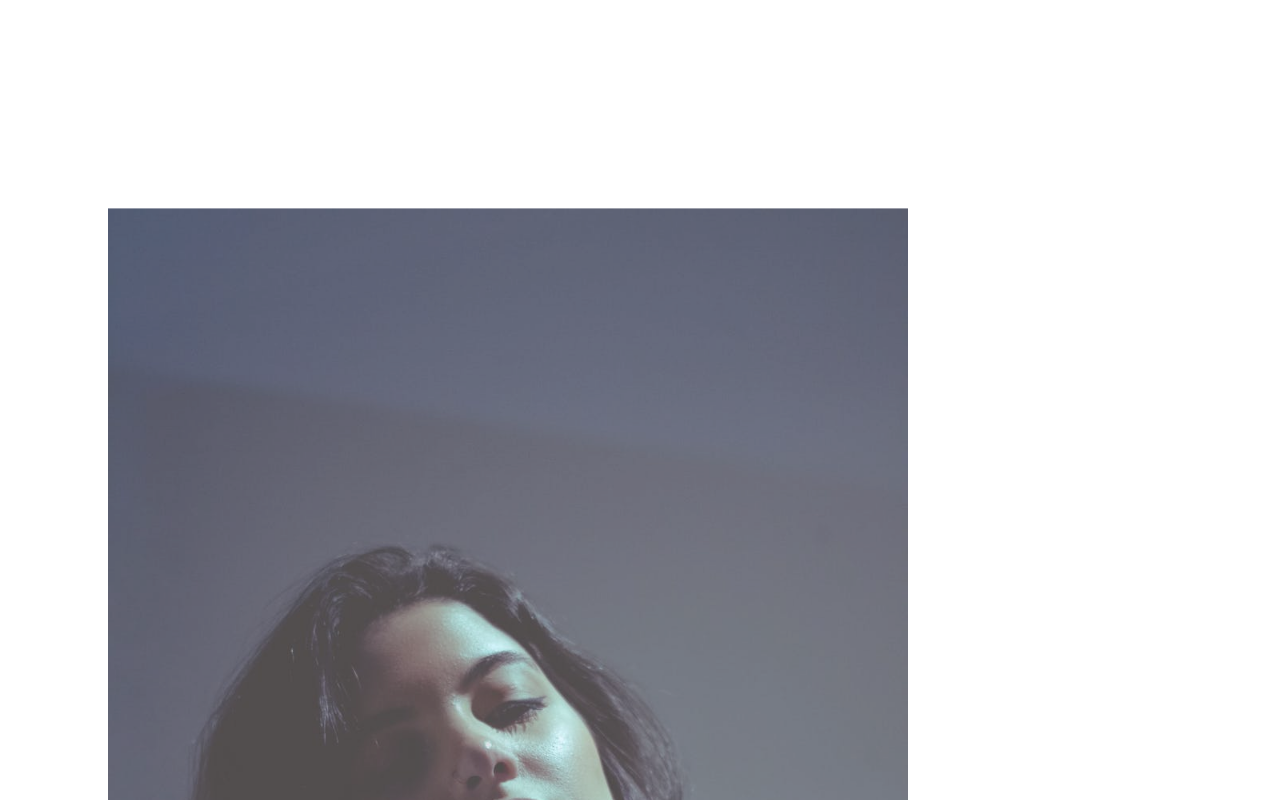
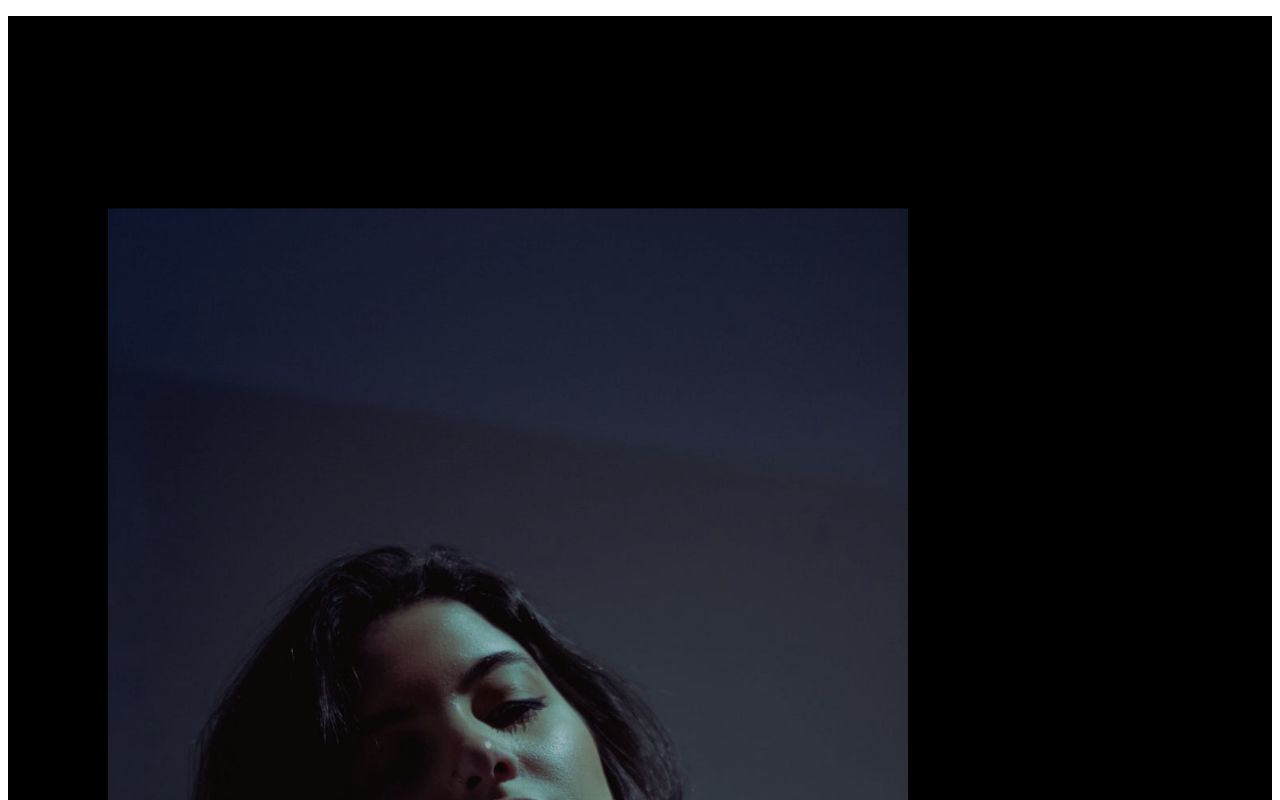
Before and after one commit to cha-yh/Nextwind, a Next.js app: page /TransformSection in a window 1280 px wide. Shown: the top 800 px of the page. Built offline with nearby package versions, Linux system fonts and the light colour scheme.

Commit message:
chore: Add 'bgColor' prop

```diff
--- a/pages/SquareSection.tsx
+++ b/pages/SquareSection.tsx
@@ -49,6 +49,7 @@ export default function SquareSection() {
         <ScrollTransformWrapper
             ref={wrapperRef}
             height='100vh'
+            bgColor="black"
         >
             <div className="w-full h-full flex items-center justify-center ">
                 <div className="absolute flex flex-col items-center justify-center">
--- a/pages/TransformSection.tsx
+++ b/pages/TransformSection.tsx
@@ -34,6 +34,7 @@ export default function TransformSection2() {
         <ScrollTransformWrapper
             ref={wrapperRef}
             height='100vh'
+            bgColor="black"
         >
             <div className="w-full h-full flex items-center justify-center ">
                 <div className="absolute flex items-center justify-center">
--- a/pages/components/ScrollTransformWrapper.tsx
+++ b/pages/components/ScrollTransformWrapper.tsx
@@ -1,6 +1,6 @@
 import React, { useImperativeHandle, useRef } from 'react';
 
-const ScrollTransformWrapper = React.forwardRef(({height, children}:any, ref) => {
+const ScrollTransformWrapper = React.forwardRef(({height, bgColor, children}:any, ref) => {
     const sectionRef = useRef();
     const stickyRef = useRef();
 
@@ -14,8 +14,8 @@ const ScrollTransformWrapper = React.forwardRef(({height, children}:any, ref) =>
       }));
 
     return (
-        <section className="w-full bg-black" style={{height}} ref={sectionRef}>
-            <div className="sticky w-full h-screen bg-black top-0" ref={stickyRef}>
+        <section className="w-full" style={{height, background: bgColor}} ref={sectionRef}>
+            <div className="sticky w-full h-screen top-0" style={{background: bgColor}} ref={stickyRef}>
                 <div className="w-full h-full overflow-hidden relative">
                     {children}
                 </div>
```
